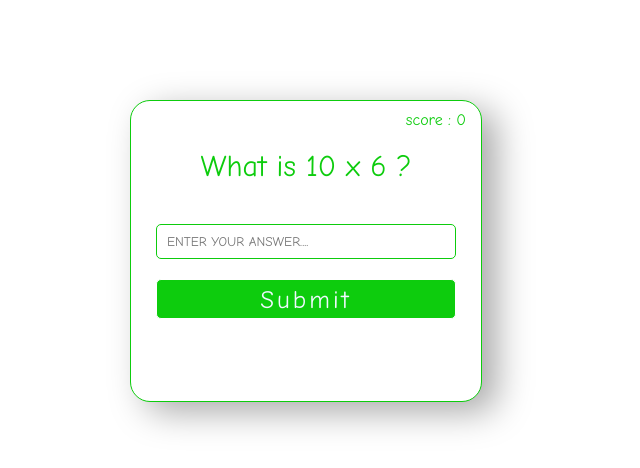
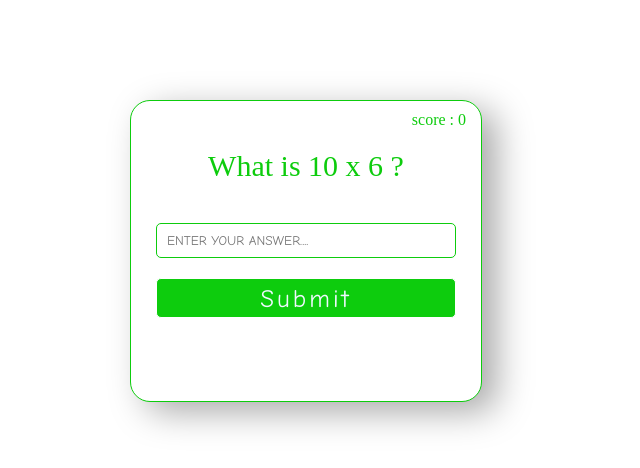
Before and after one commit to danishsk4/Multiply-Game-Danish, a plain HTML site: page index.html in a window 1280 px wide. Shown: the full height of the page, 334-974 px from the left. Drawn offline with Linux system fonts and the light colour scheme.

Commit message:
Update index.html

```diff
--- a/index.html
+++ b/index.html
@@ -20,7 +20,7 @@
             border-radius: 20px;
             box-shadow: 15px 10px 35px #aaa;
             text-align: center;
-            font-family: Comic Sans MS, Comic Sans, cursive;
+            //font-family: Comic Sans MS, Comic Sans, cursive;
         }
 
         .question {
```
